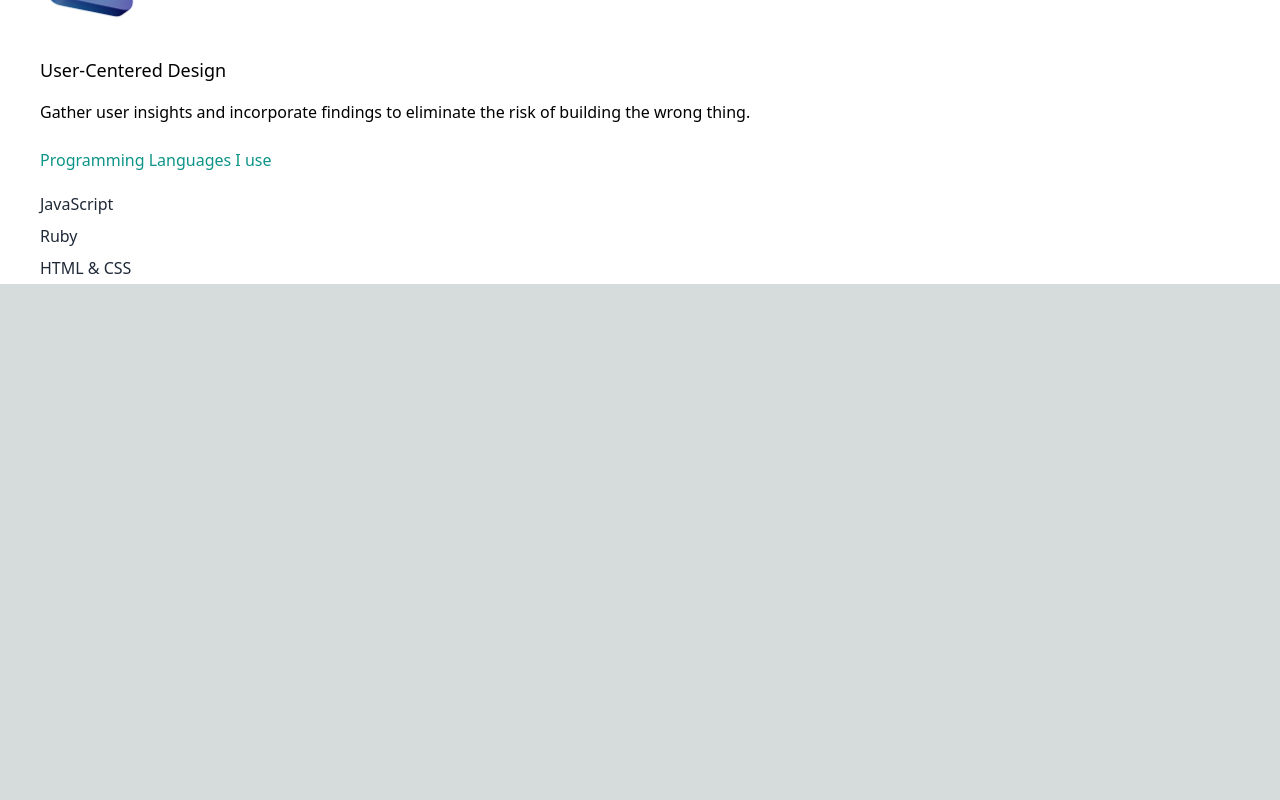
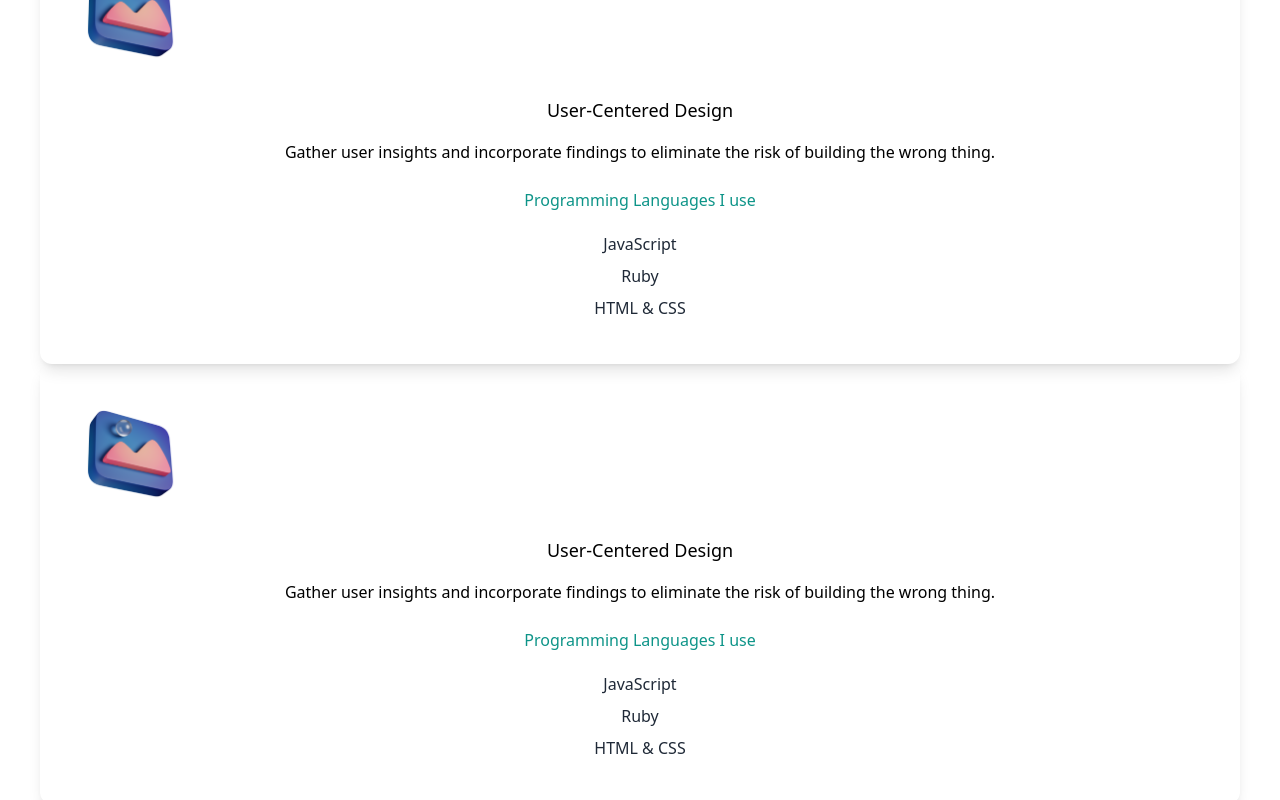
Before and after one commit to ram-ram14/cuddly-meme, a Next.js app in the folder my-portfolio/my-portfolio/: page / in a window 1280 px wide. Shown: the part 1140-1940 px from the top of the page. Before the commit the page ends 1424 px from the top, so only its background shows below. Built offline with nearby package versions, Linux system fonts and the light colour scheme.

Commit message:
added two additional cards

```diff
--- a/my-portfolio/my-portfolio/pages/index.js
+++ b/my-portfolio/my-portfolio/pages/index.js
@@ -65,8 +65,34 @@ export default function Home() {
             </p>
           </div>
           <div>
-            <div>
-              <Image src={design} width={100} height={100}/>
+            <div className='text-center shadow-lg p-10 rounded-xl py-10'>
+              <Image src={design} width={100} height={100} />
+              <h3 className='text-lg font-medium pt-8 pb-2'>
+                User-Centered Design
+              </h3>
+              <p className='py-2'>
+                Gather user insights and incorporate findings to eliminate the risk of building the wrong thing.
+              </p>
+              <h4 className='py-4 text-teal-600'>Programming Languages I use</h4>
+              <p className='text-gray-800 py-1'>JavaScript</p>
+              <p className='text-gray-800 py-1'>Ruby</p>
+              <p className='text-gray-800 py-1'>HTML & CSS</p>
+            </div>
+            <div className='text-center shadow-lg p-10 rounded-xl py-10'>
+              <Image src={design} width={100} height={100} />
+              <h3 className='text-lg font-medium pt-8 pb-2'>
+                User-Centered Design
+              </h3>
+              <p className='py-2'>
+                Gather user insights and incorporate findings to eliminate the risk of building the wrong thing.
+              </p>
+              <h4 className='py-4 text-teal-600'>Programming Languages I use</h4>
+              <p className='text-gray-800 py-1'>JavaScript</p>
+              <p className='text-gray-800 py-1'>Ruby</p>
+              <p className='text-gray-800 py-1'>HTML & CSS</p>
+            </div>
+            <div className='text-center shadow-lg p-10 rounded-xl py-10'>
+              <Image src={design} width={100} height={100} />
               <h3 className='text-lg font-medium pt-8 pb-2'>
                 User-Centered Design
               </h3>
```
